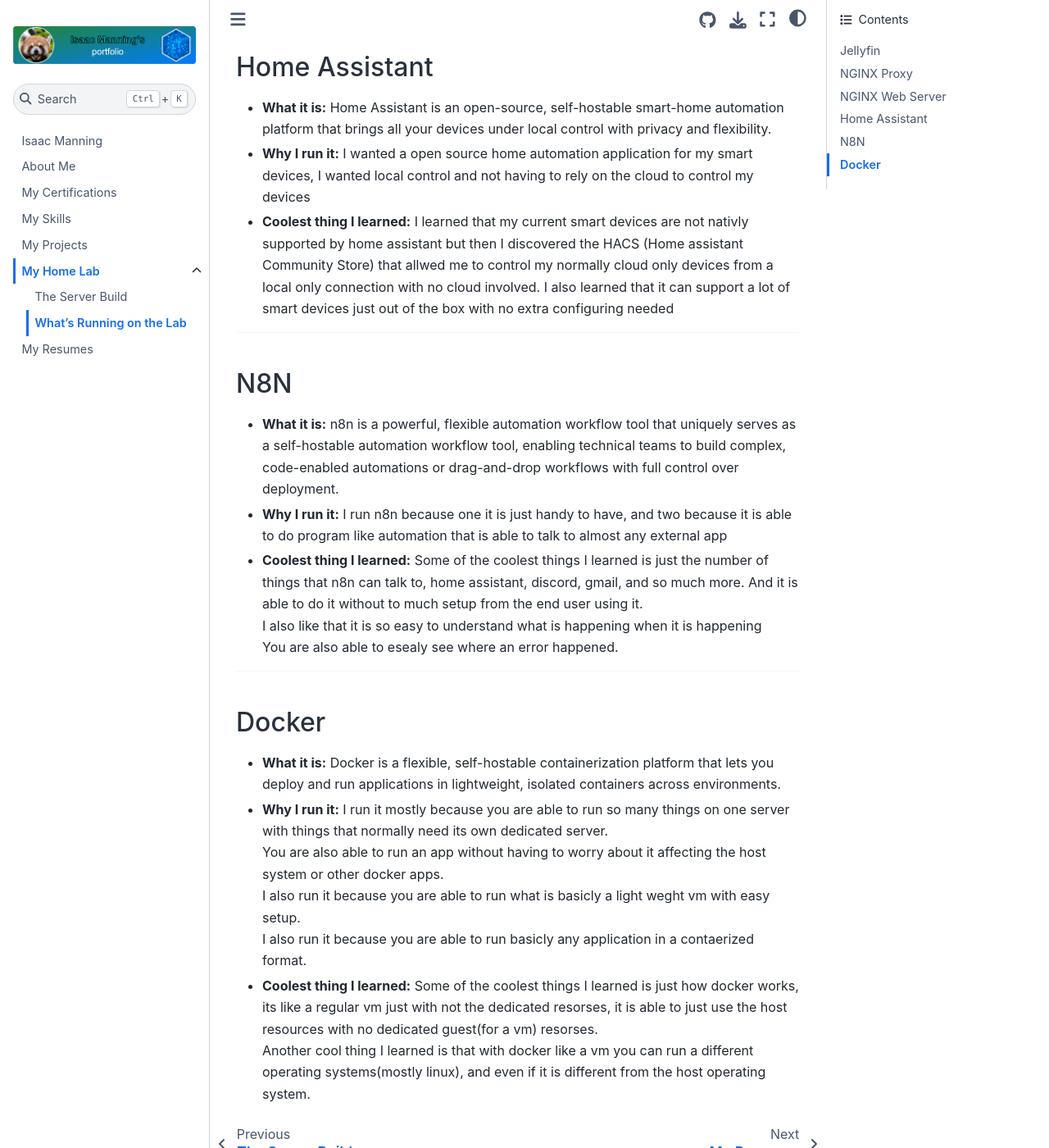
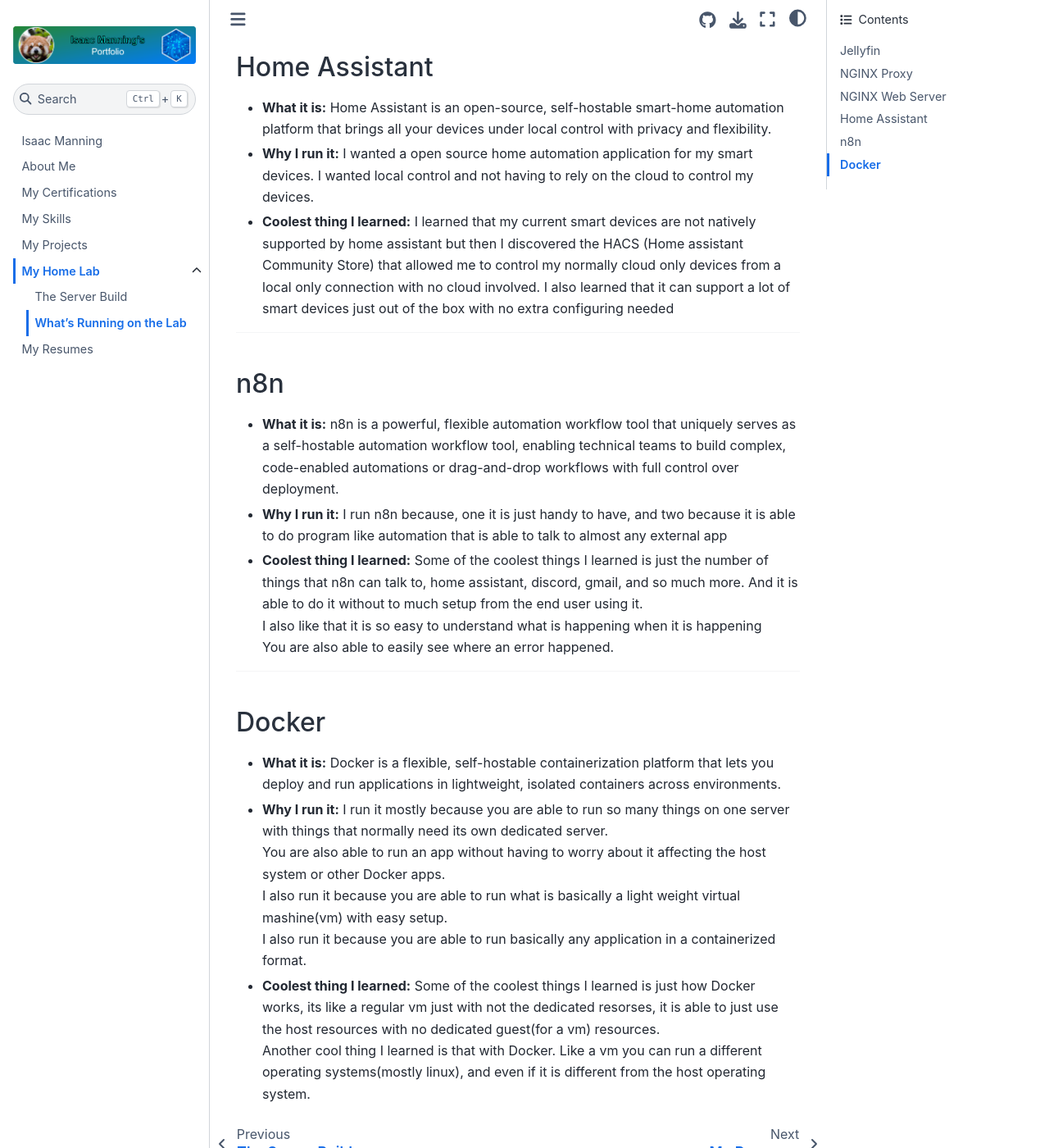
Before and after one commit to Isma27322/portfolio, a Jupyter Book: the page built from home-lab/services.md, in a window 1280 px wide and 1400 px high, scrolled down 1241 px. Shown: the whole window at 82% size. Built offline with Jupyter Book 1.0.4 settings and Sphinx 7.4.7 and the Sphinx Book theme 1.1.4, drawn with Linux system fonts in a browser that asks for light colours; pages that are not in the unit, such as notebooks, are missing from menus.

```diff
--- a/home-lab/services.md
+++ b/home-lab/services.md
@@ -25,27 +25,24 @@ I also found it really handy that it automatically saves my watch progress, maki
 ---
 ### Home Assistant
 * **What it is:** Home Assistant is an open-source, self-hostable smart-home automation platform that brings all your devices under local control with privacy and flexibility.
-* **Why I run it:** I wanted a open source home automation application for my smart devices, I wanted local control and not having to rely on the cloud to control my devices
-* **Coolest thing I learned:** I learned that my current smart devices are not nativly supported by home assistant but then I
-discovered the HACS (Home assistant Community Store) that allwed me to control my normally cloud only devices from a local only
-connection with no cloud involved. I also learned that it can support a lot of smart devices just out of the box with no extra
-configuring needed
+* **Why I run it:** I wanted a open source home automation application for my smart devices. I wanted local control and not having to rely on the cloud to control my devices.
+* **Coolest thing I learned:** I learned that my current smart devices are not natively supported by home assistant but then I discovered the HACS (Home assistant Community Store) that allowed me to control my normally cloud only devices from a local only connection with no cloud involved. I also learned that it can support a lot of smart devices just out of the box with no extra configuring needed
 
 ---
-### N8N
+### n8n
 * **What it is:** n8n is a powerful, flexible automation workflow tool that uniquely serves as a self-hostable automation workflow tool, enabling technical teams to build complex, code-enabled automations or drag-and-drop workflows with full control over deployment.
-* **Why I run it:** I run n8n because one it is just handy to have, and two because it is able to do program like automation that is able to talk to almost any external app
+* **Why I run it:** I run n8n because, one it is just handy to have, and two because it is able to do program like automation that is able to talk to almost any external app
 * **Coolest thing I learned:** Some of the coolest things I learned is just the number of things that n8n can talk to, home assistant, discord, gmail, and so much more. And it is able to do it without to much setup from the end user using it. \
 I also like that it is so easy to understand what is happening when it is happening \
-You are also able to esealy see where an error happened.
+You are also able to easily see where an error happened.
 
 ---
 ### Docker
 * **What it is:** Docker is a flexible, self-hostable containerization platform that lets you deploy and run applications in lightweight, isolated containers across environments.
 * **Why I run it:** I run it mostly because you are able to run so many things on one server with things that normally need its own dedicated server. \
-You are also able to run an app without having to worry about it affecting the host system or other docker apps. \
-I also run it because you are able to run what is basicly a light weght vm with easy setup. \
-I also run it because you are able to run basicly any application in a contaerized format.
+You are also able to run an app without having to worry about it affecting the host system or other Docker apps. \
+I also run it because you are able to run what is basically a light weight virtual mashine(vm) with easy setup. \
+I also run it because you are able to run basically any application in a containerized format.
 * **Coolest thing I learned:**
-Some of the coolest things I learned is just how docker works, its like a regular vm just with not the dedicated resorses, it is able to just use the host resources with no dedicated guest(for a vm) resorses. \
-Another cool thing I learned is that with docker like a vm you can run a different operating systems(mostly linux), and even if it is different from the host operating system.
+Some of the coolest things I learned is just how Docker works, its like a regular vm just with not the dedicated resorses, it is able to just use the host resources with no dedicated guest(for a vm) resources. \
+Another cool thing I learned is that with Docker. Like a vm you can run a different operating systems(mostly linux), and even if it is different from the host operating system.
```
Also changed, not shown: _static/python-logo-452175197.png (added), logo.png, 14 other files.
